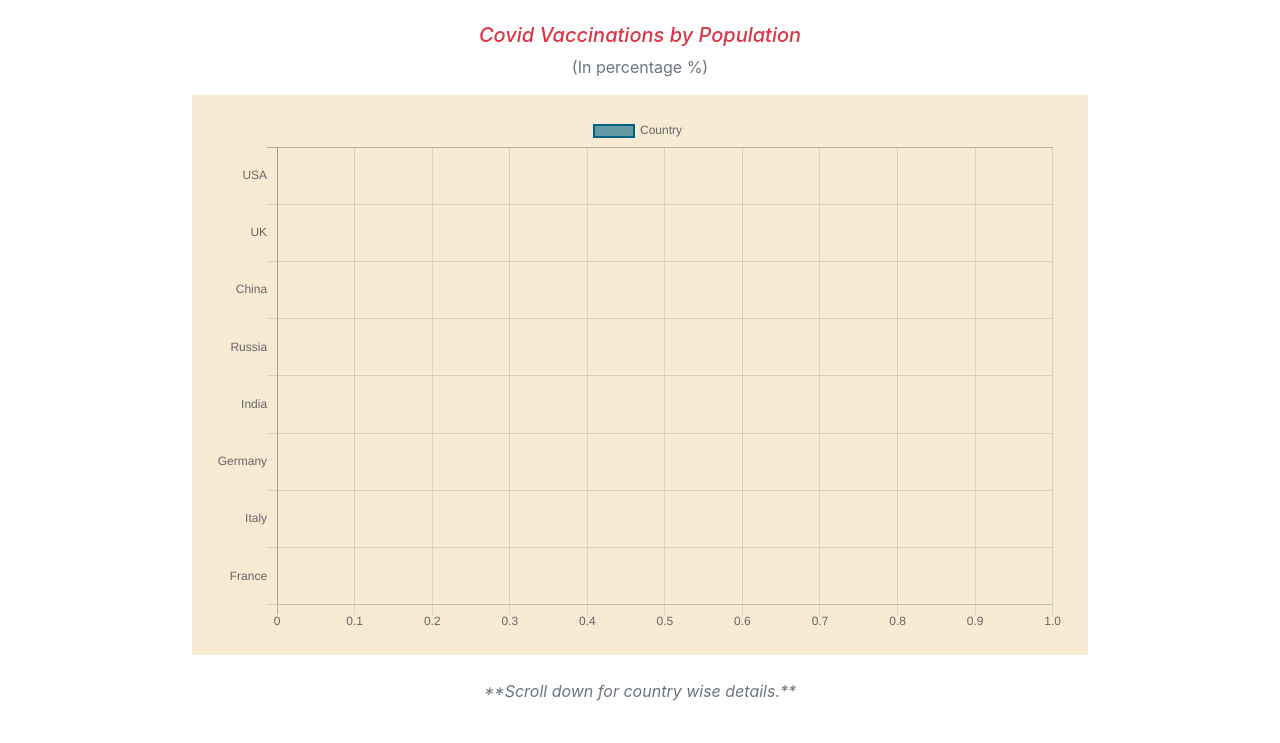
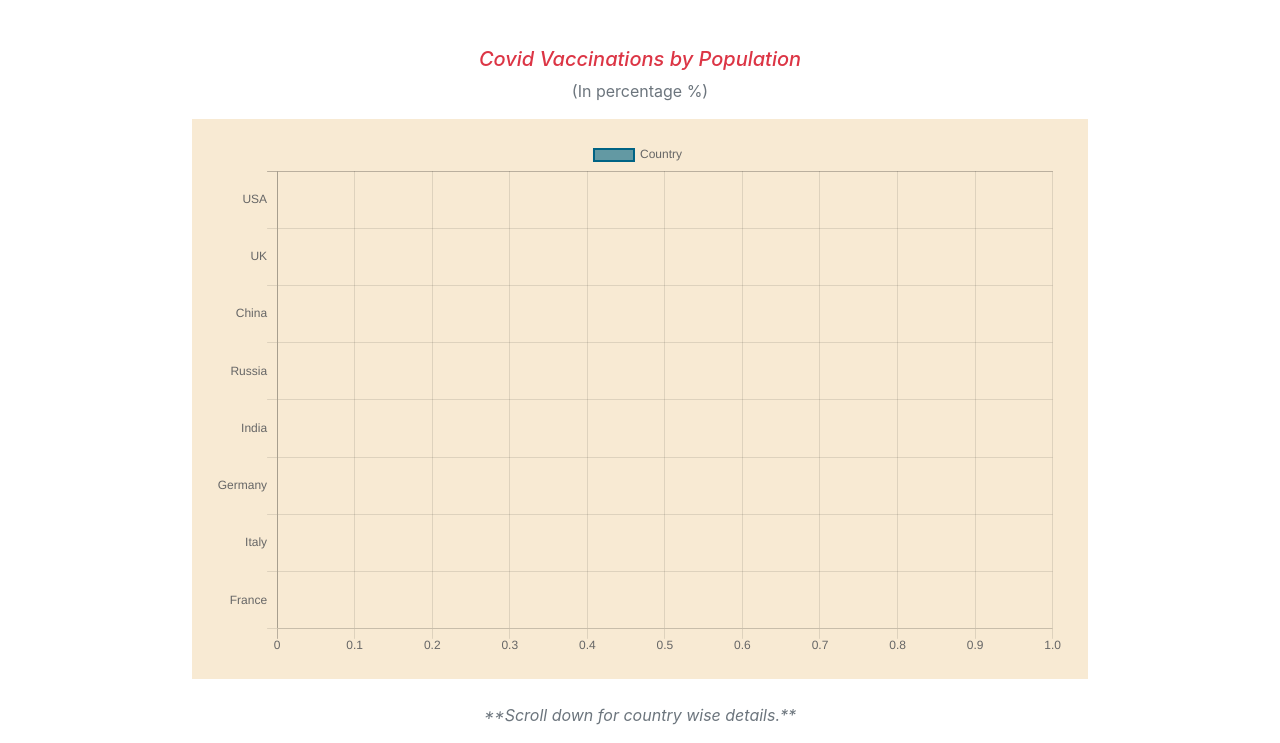
Before and after one commit to Tanish2000/VacciTrack, a plain HTML site: page index.html in a window 1280 px wide. Shown: the part 57-800 px from the top of the page. Drawn offline with nearby package versions, Linux system fonts and the light colour scheme; no server answers; a script that the page names is missing; a web font is replaced by a local one.

Commit message:
minor change in design

```diff
--- a/index.html
+++ b/index.html
@@ -54,7 +54,7 @@
 
 
         <!-- Main Wrapper -->
-        <div class="container my-4" id="land_page">
+        <div class="container my-5" id="land_page">
             <!-- Top Countries Graph -->
             <div>
                 <h5 class="text-center text-danger font-italic">Covid Vaccinations by Population</h5>
```
